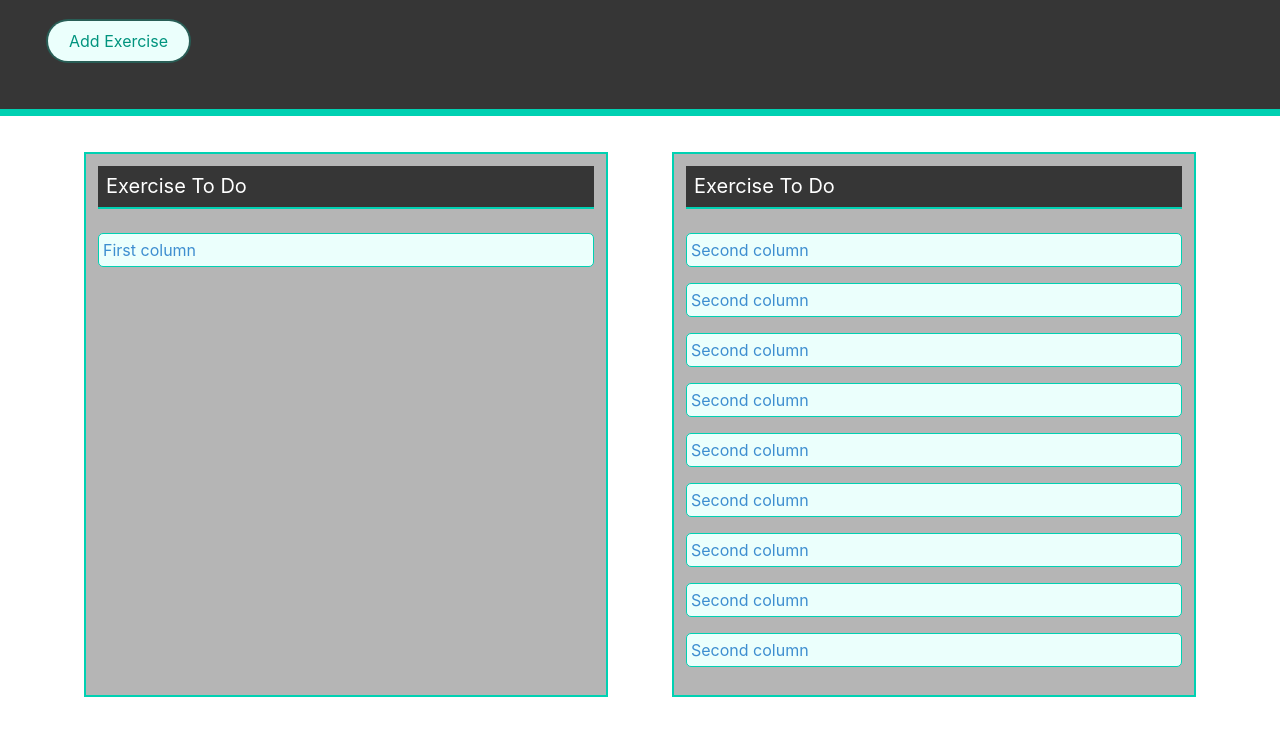
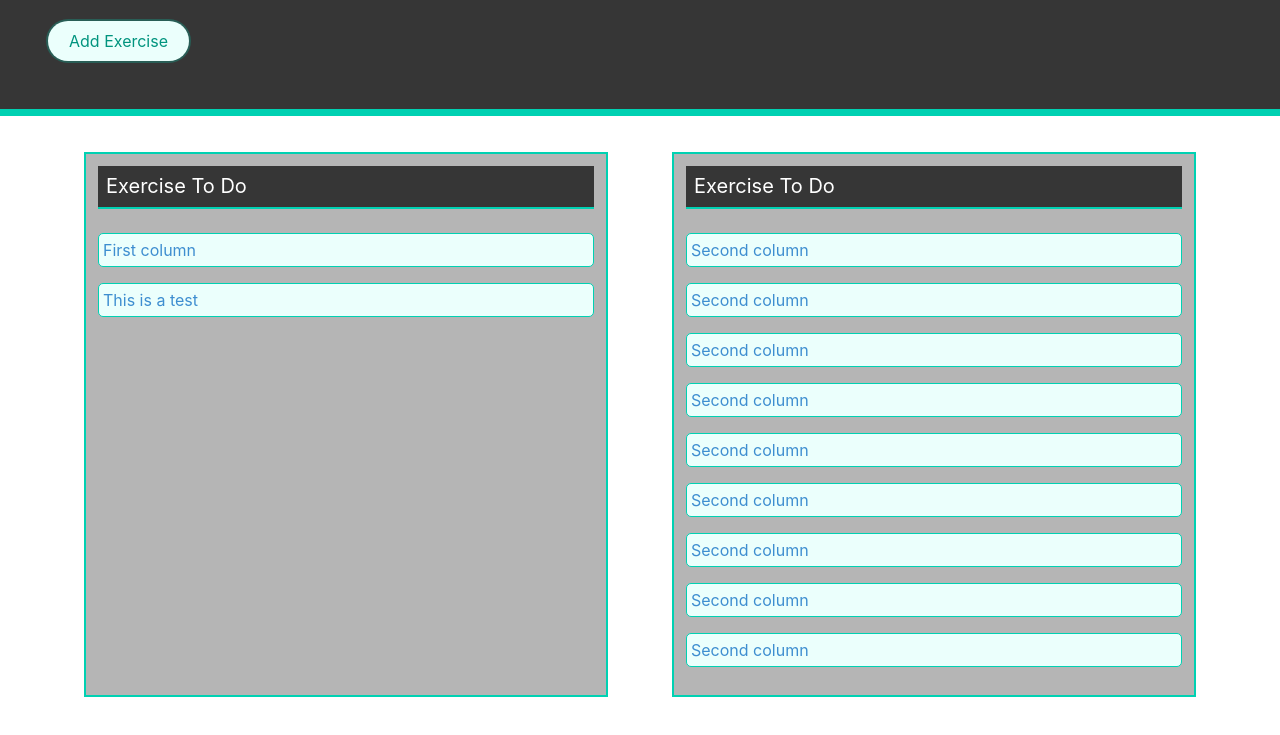
Before and after one commit to blopDev/Exercise-Tracker, a website: page index.html in a window 1280 px wide. Both pictures are taken after a click on the button "Add Exercise". Shown: the part 111-846 px from the top of the page. Drawn offline with Linux system fonts and the light colour scheme.

Commit message:
created a test run of an event listener click that will create elements and append it to a unordered list with text content

```diff
--- a/assets/js/script.js
+++ b/assets/js/script.js
@@ -1,20 +1,23 @@
-// const addBtn = document.querySelector('button');
-// const test = document.querySelector('#add-exercise').textContent;
-
-// addBtn.addEventListener('mouseover', () => {
-//     alert('button clicked')
-// })
-
-// console.log(test);
+const addBtn = document.querySelector("button");
+const test = document.querySelector("#add-exercise").textContent;
+const firstCol = document.querySelector("#first-column");
 
 
 
-// console.log(addBtn);
 
-console.log('1')
 
-setTimeout(() => {
-    console.log('2')
-}, 0)
+let createExercise = () => {
+    const listItem = document.createElement("li");
+    const listPara = document.createElement("p");
+    listPara.className = 'exercise-task has-background-primary-light has-text-info p-1'
+    listPara.textContent = "This is a test";
 
-console.log('3')
+    listItem.appendChild(listPara);
+    firstCol.appendChild(listItem);
+}
+
+addBtn.addEventListener("click", createExercise);
+
+console.log(test);
+
+console.log(addBtn);
--- a/index.html
+++ b/index.html
@@ -35,7 +35,7 @@
               >
                 Exercise To Do
               </h2>
-              <ul>
+              <ul id="first-column">
                 <li>
                   <p
                     class="exercise-task has-background-primary-light has-text-info p-1"
```
